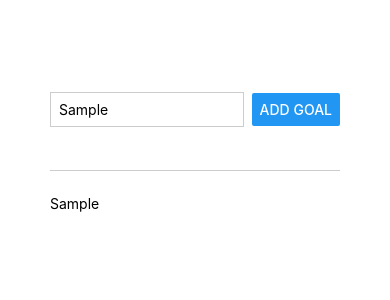
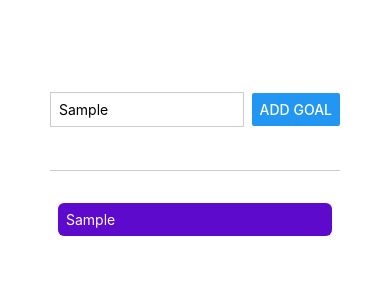
Before and after one commit to GuilhermeTavares13/react-native-the-practical-course, a React Native app in the folder RNCourse/: screen / in a window 390 px wide. Both pictures are taken after typing "Sample" into the empty fields and a click on the button "ADD GOAL". Shown: the top 300 px of the page. Built offline with nearby package versions, Linux system fonts and the light colour scheme.

Commit message:
Update course

```diff
--- a/RNCourse/App.js
+++ b/RNCourse/App.js
@@ -1,5 +1,5 @@
 import { StatusBar } from 'expo-status-bar';
-import { StyleSheet, Text, View, Button, TextInput } from 'react-native';
+import { StyleSheet, Text, View, Button, TextInput, ScrollView } from 'react-native';
 import { useState } from 'react';
 
 export default function App() {
@@ -21,9 +21,13 @@
         <Button title='Add goal' onPress={addGoalHandler} />
       </View>
       <View style={styles.goalsContainer}>
-        {courseGoals.map((goalItem) => (
-          <Text key={goalItem}>{goalItem}</Text>
-        ))}
+        <ScrollView>
+            {courseGoals.map((goal) => (
+              <View key={goal} style={styles.goalItem} >
+                <Text style={styles.goalText}>{goal}</Text>
+              </View>
+            ))}
+        </ScrollView>
       </View>
     </View>
   );
@@ -58,6 +62,8 @@
     padding: 8,
     borderRadius: 6,
     backgroundColor: '#5e0acc',
+  },
+  goalText: {
     color: 'white'
   }
 });
```
